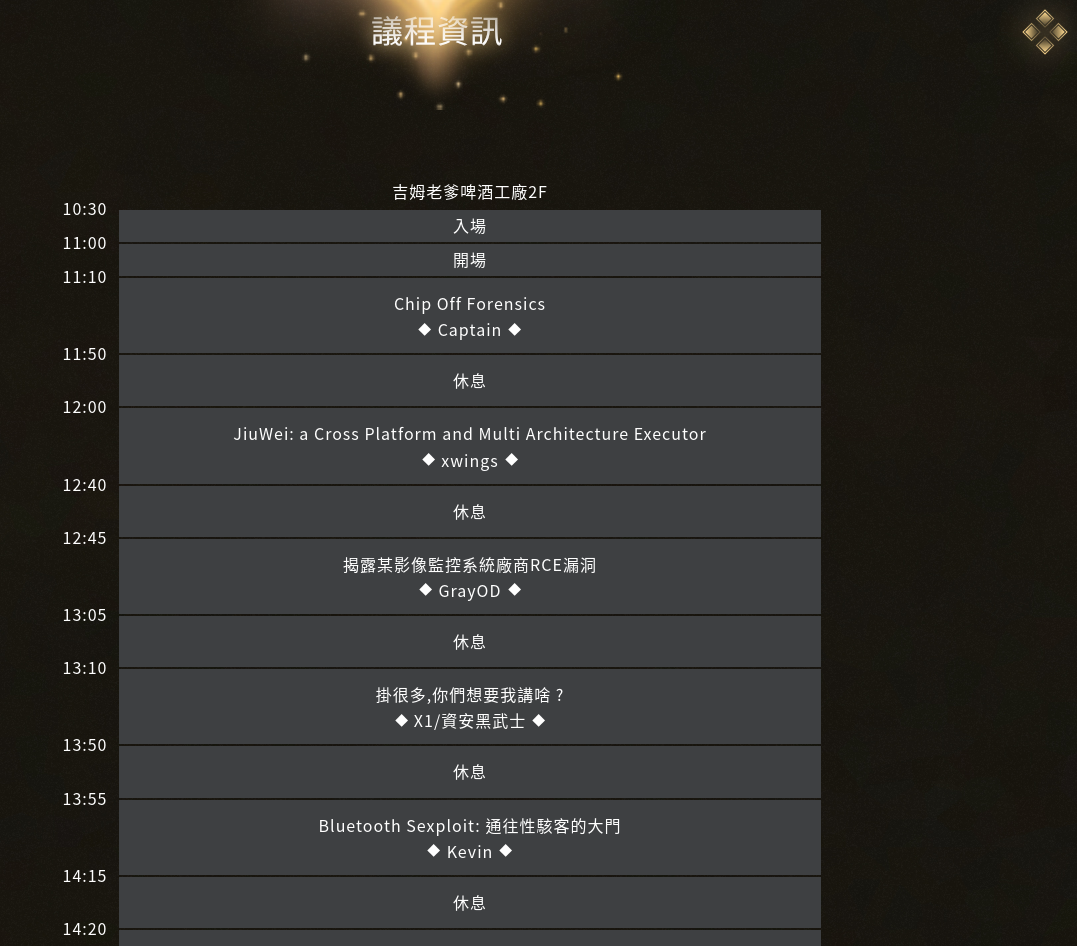
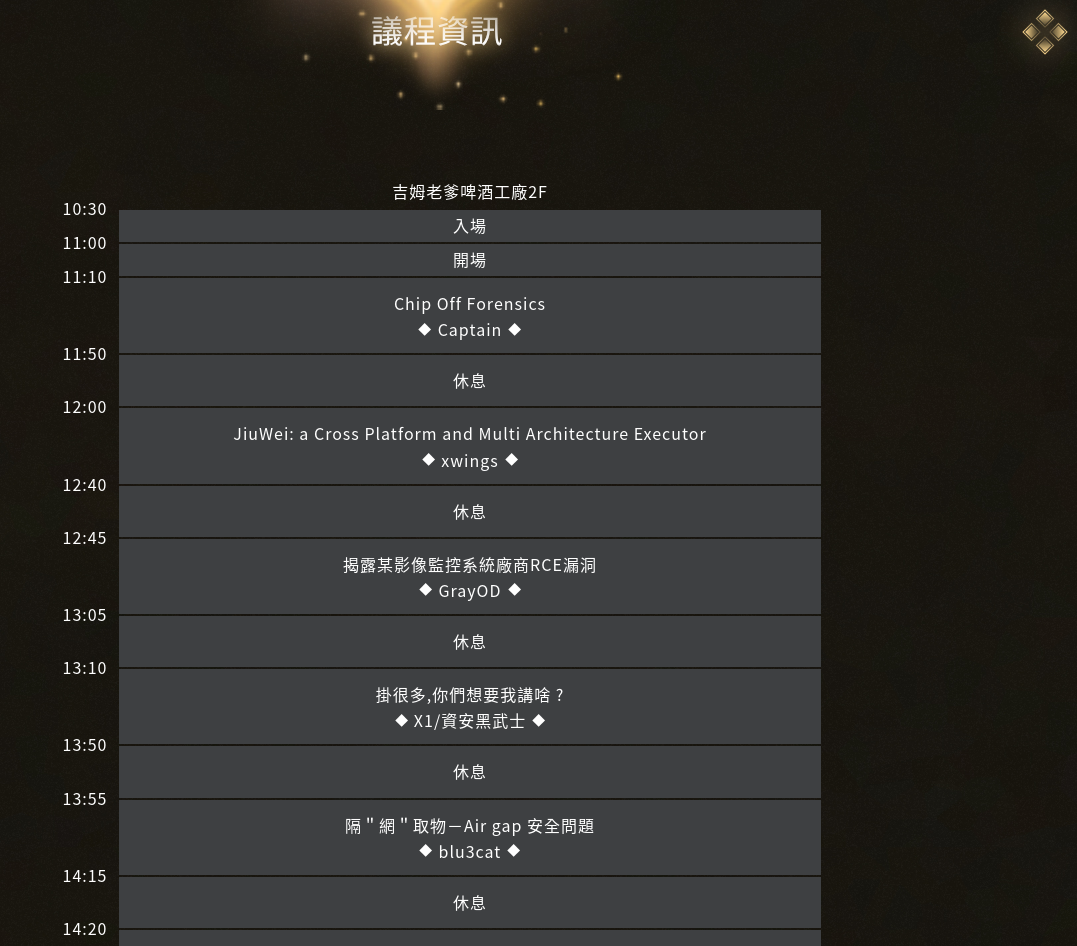
Before and after one commit to tdoh/TDOHConf2019, a Vue app: page /2019/agenda in a window 1280 px wide. Shown: the top 946 px of the page, without its empty margins (203-1280 px from the left). Built offline with nearby package versions, Linux system fonts and the light colour scheme; a web font is replaced by a local one.

Commit message:
Update speacker

```diff
--- a/src/views/Agenda.vue
+++ b/src/views/Agenda.vue
@@ -215,12 +215,12 @@ export default {
             id: '4A'
           },
           {
-            name: 'Bluetooth Sexploit: 通往性駭客的大門',
-            summary: ['介紹藍芽漏洞', '介紹其在性犯罪上的應用', '並探討資安以及性的新興議題'],
+            name: '隔＂網＂取物－Air gap 安全問題',
+            summary: ['在現在的社會中，網路是聯繫人的最佳管道，而也是駭客們的最佳攻擊管道，但如果沒網路了，我們該怎麼辦呢??，因此今天將跟各位分享， airgap 的相關安全問題'],
             link: '',
             image: 'speaker7a.jpg',
-            speaker: 'Kevin',
-            bio: ['哈囉我是Kevin', '目前是苦命大四生', '目前正往物連網安全的領域探索中'],
+            speaker: 'blu3cat',
+            bio: ['小小的苦命大二生，也是功德院的成員，目前正踏上前往黑魔法的路途中'],
             time: '20',
             id: '5A'
           },
```
Also changed, not shown: src/assets/images/speaker/speaker7a.jpg.
